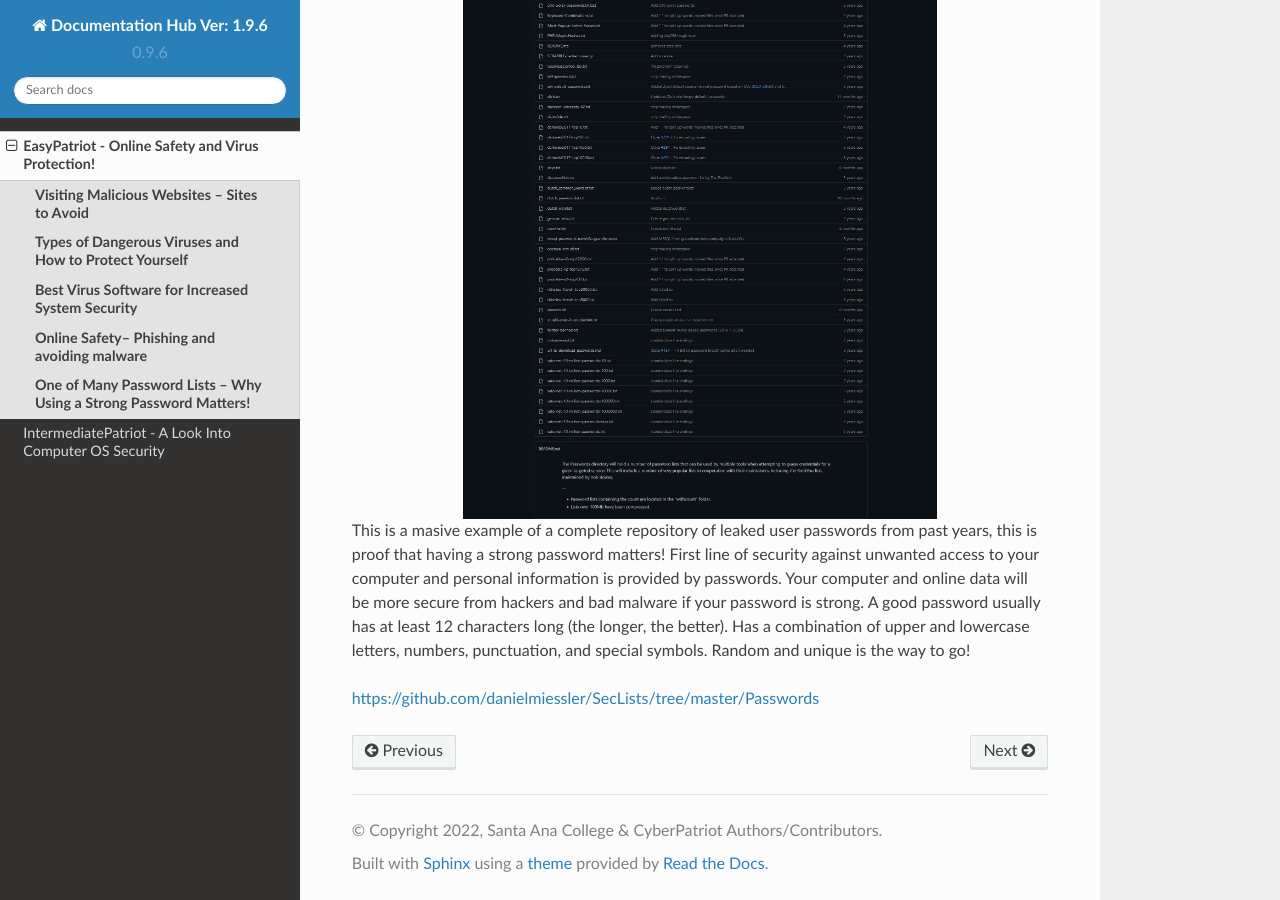
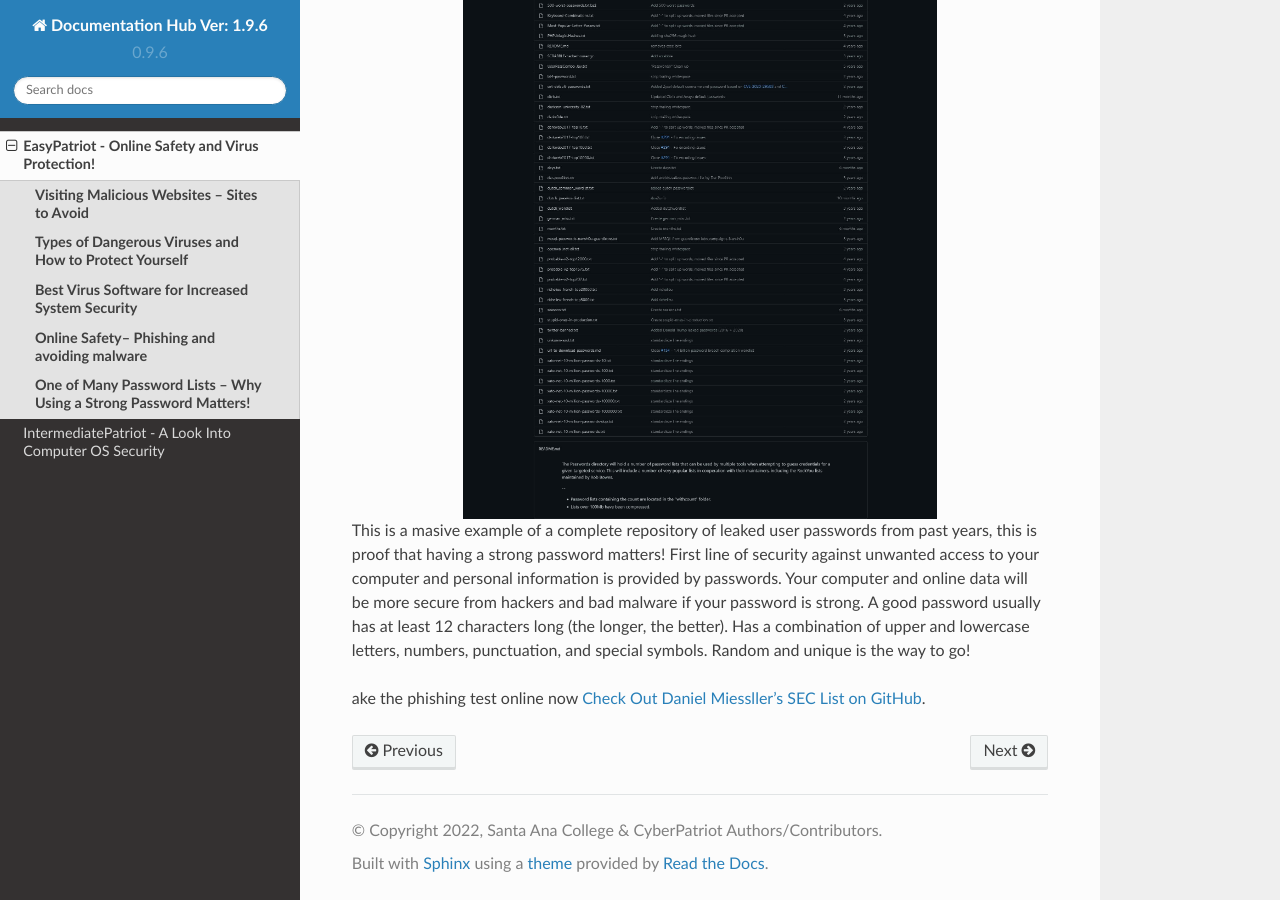
Before and after one commit to natt96z/cybersac, a Sphinx documentation site: the page built from docs/source/BeginnerEasyCybersac.rst, in a window 1280 px wide and 900 px high, scrolled down 9618 px. Built offline with Sphinx 7.4.7 and the Read the Docs theme 2.0.0, drawn with Linux system fonts in a browser that asks for light colours.

Commit message:
Update BeginnerEasyCybersac.rst

```diff
--- a/docs/source/BeginnerEasyCybersac.rst
+++ b/docs/source/BeginnerEasyCybersac.rst
@@ -208,4 +208,6 @@
    :align: center
 This is a masive example of a complete repository of leaked user passwords from past years, this is proof that having a strong password matters! First line of security against unwanted access to your computer and personal information is provided by passwords. Your computer and online data will be more secure from hackers and bad malware if your password is strong. A good password usually has at least 12 characters long (the longer, the better). Has a combination of upper and lowercase letters, numbers, punctuation, and special symbols. Random and unique is the way to go!
 
-https://github.com/danielmiessler/SecLists/tree/master/Passwords
+ake the phishing test online now `Check Out Daniel Miessller's SEC List on GitHub`_.
+
+.. _Check Out Daniel Miessller's SEC List on GitHub: https://github.com/danielmiessler/SecLists/tree/master/Passwords
```
